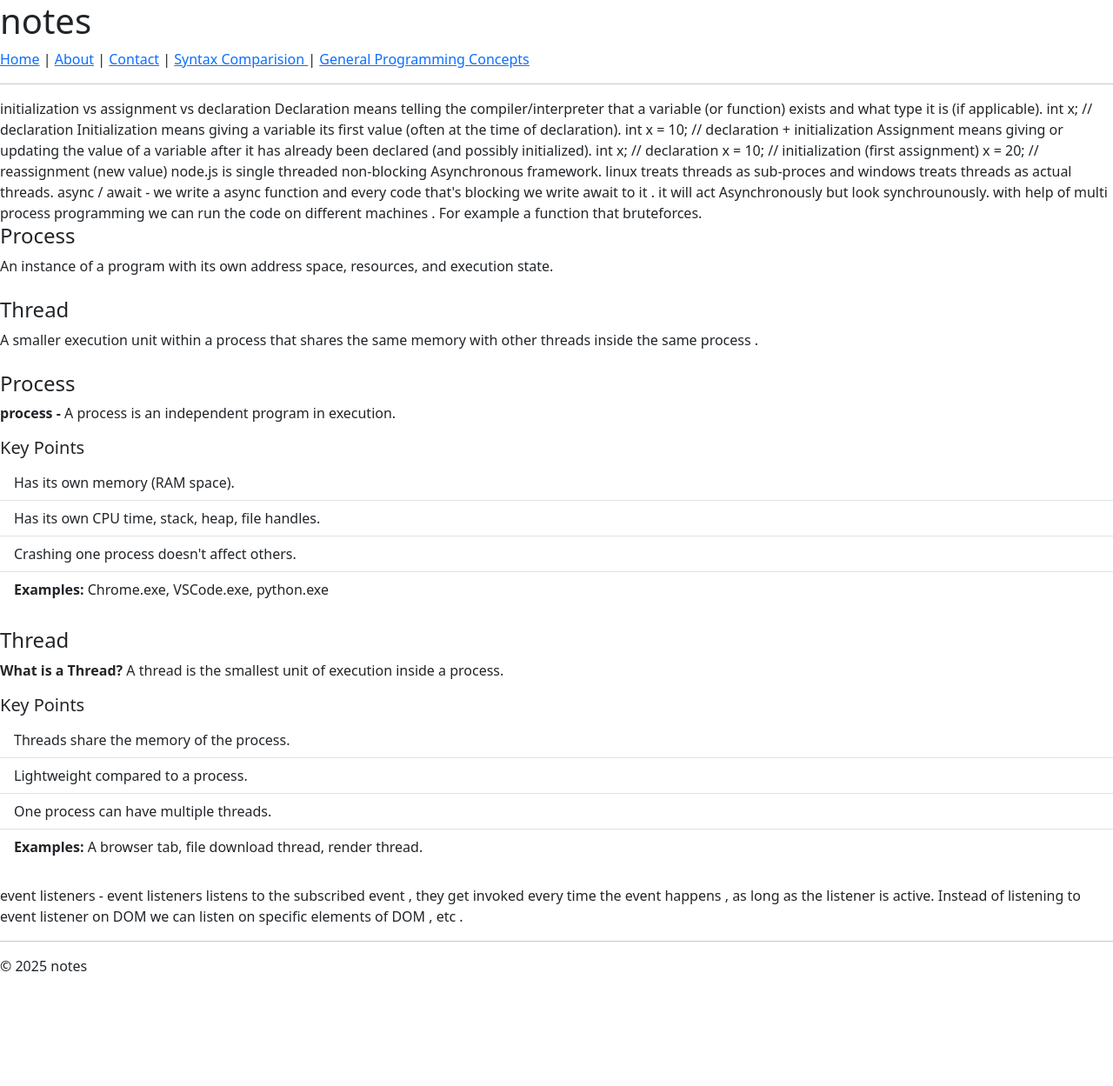
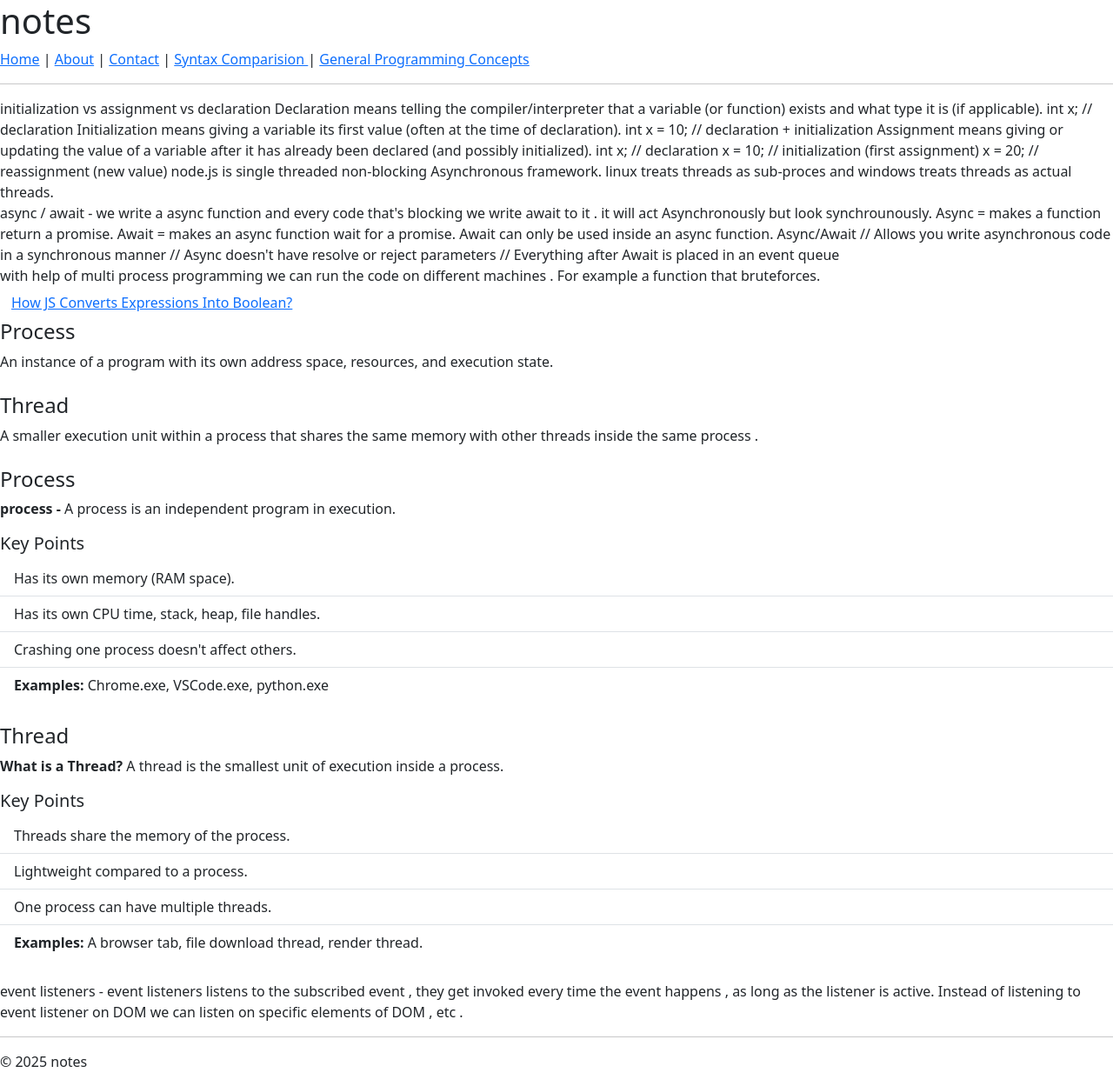
Before and after one commit to harmeet773/notes, a Jekyll site: the page built from GeneralProgrammingConcepts.html, in a window 1280 px wide. Shown: the whole page at 87% size. Built offline with Jekyll 4.4.1, drawn with Linux system fonts in a browser that asks for light colours; before the commit the page ends 1139 px from its top, so only the background shows below that.

Commit message:
added content

```diff
--- a/GeneralProgrammingConcepts.html
+++ b/GeneralProgrammingConcepts.html
@@ -20,10 +20,47 @@
 node.js is single threaded non-blocking Asynchronous framework.
 linux treats threads as sub-proces and windows treats threads as actual threads.
 
+<br/>
 
 async / await - we write a async function and every code that's blocking we write await to it . it will act Asynchronously but look synchrounously.
 
+Async = makes a function return a promise.
+Await = makes an async function wait for a promise. Await can only be
+used inside an async function.
+Async/Await
+// Allows you write asynchronous code in a synchronous manner
+// Async doesn't have resolve or reject parameters
+// Everything after Await is placed in an event queue
+
+<br/>
+
 with help of  multi process programming we can run the code on different machines . For example a function that bruteforces.
+
+
+  <a class="btn btn-link" data-bs-toggle="collapse" href="#CORS">
+  How JS Converts Expressions Into Boolean?
+</a>
+
+<div id="CORS" class="collapse">
+
+  <p>
+    JavaScript’s <code>ToBoolean</code> operation converts any expression into a boolean.
+    <strong>Why is conversion required?</strong><br>
+    Because the <code>while(expr)</code> loop runs only when
+    <code>ToBoolean(expr) === true</code>.
+  </p>
+
+  <div class="mb-4">
+    CORS - Cross origin resource sharing
+
+
+
+  </div>
+
+</div>
+
+
+
 <div class="mb-4">
   <h3 class="h4">Process</h3>
   <p>An instance of a program with its own address space, resources, and execution state.</p>
```
Also changed, not shown: comparitiveStudyOfLanguages.html (+24 -2 lines).
